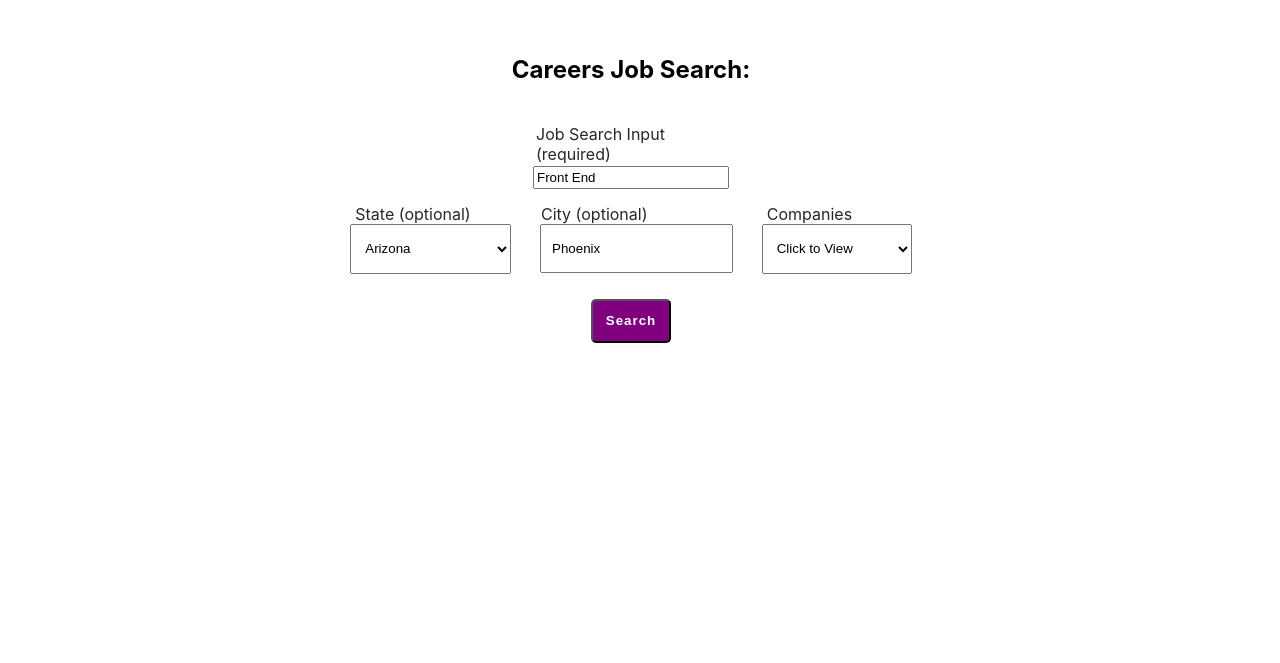
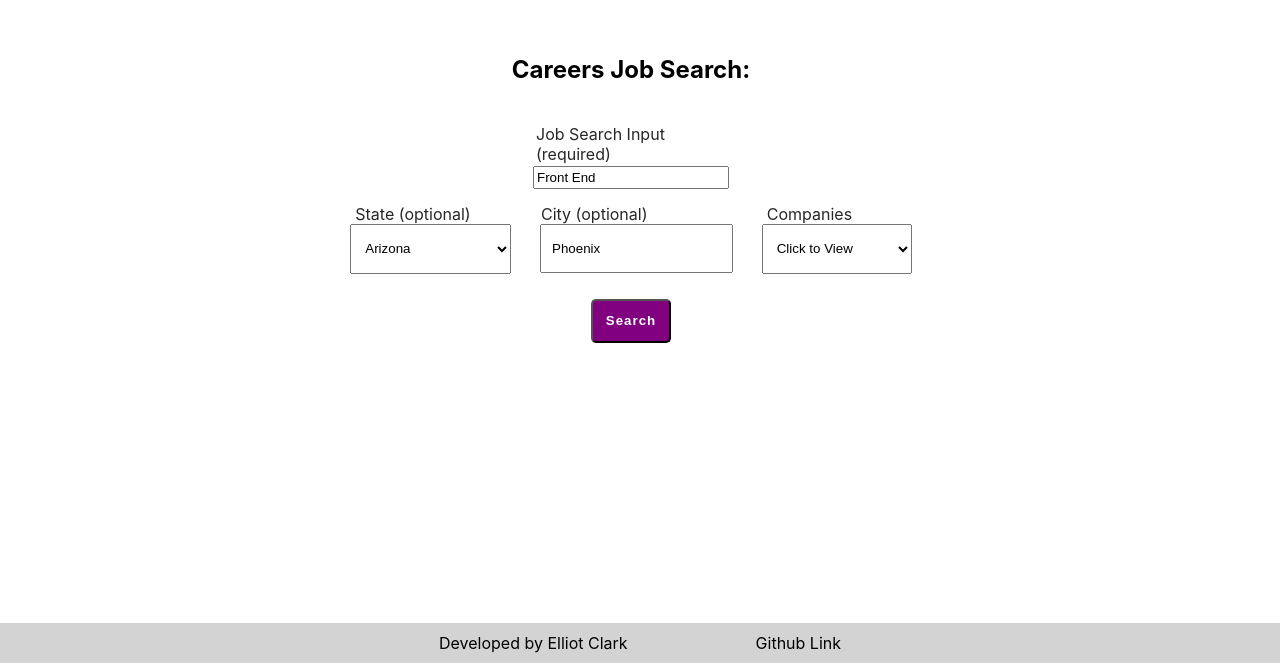
Before and after one commit to Elliot-Clark/Career-Job-Scraper, a React (Create React App) app in the folder client/: page / in a window 1280 px wide. Shown: the part 137-800 px from the top of the page. Built offline with nearby package versions, Linux system fonts and the light colour scheme.

Commit message:
Footer Added

```diff
--- a/client/src/App.js
+++ b/client/src/App.js
@@ -2,6 +2,7 @@ import React, { Component } from 'react';
 import './App.css';
 import ClientInput from './components/clientInput/clientInput';
 import JobDisplay from './components/jobDisplay/jobDisplay';
+import Footer from './components/Footer/footer';
 
 
 class App extends Component {
@@ -54,6 +55,7 @@ class App extends Component {
           jobs = {this.state.jobs}
           notes = {this.state.notes}
         />
+        <Footer />
       </div>
     );
   }
```
